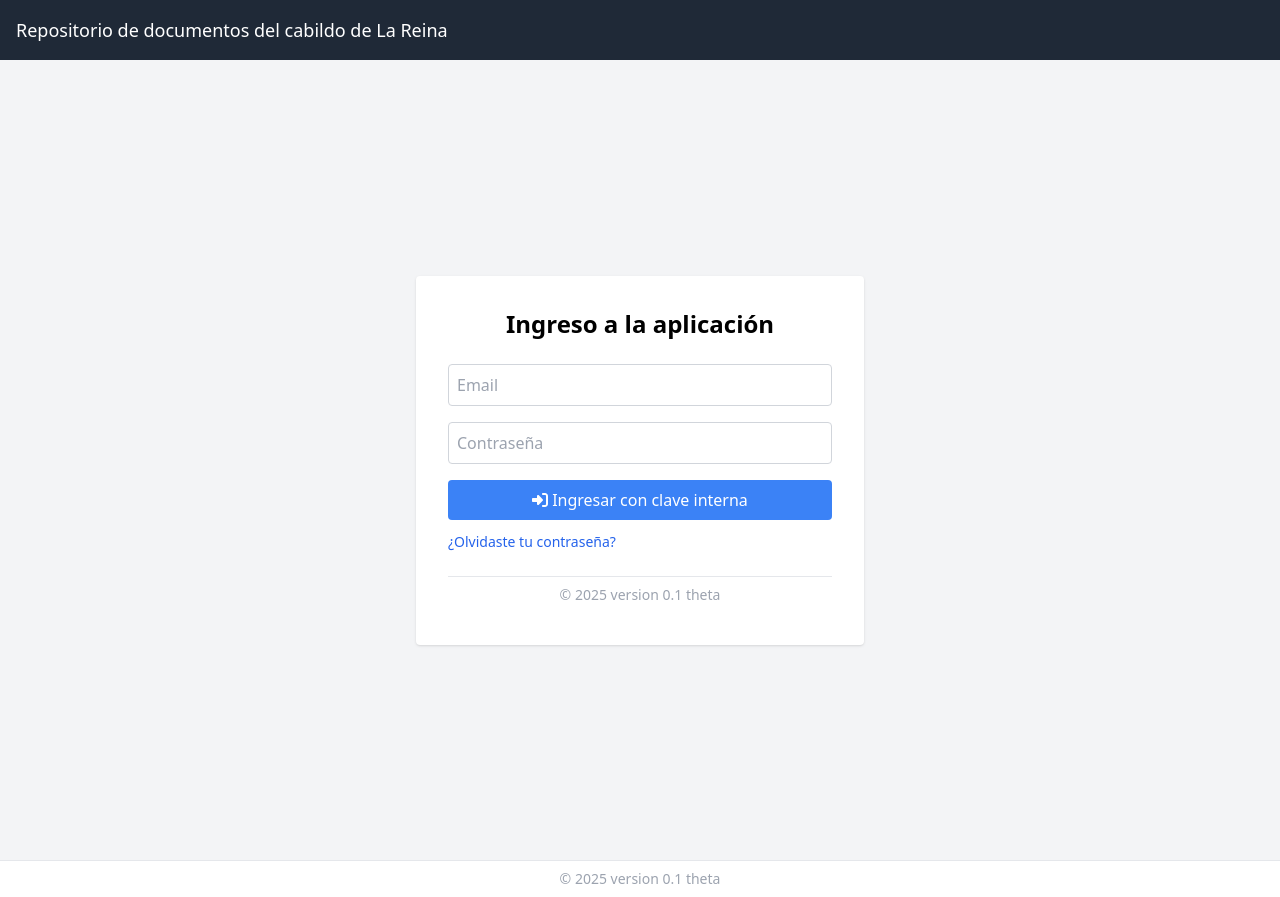
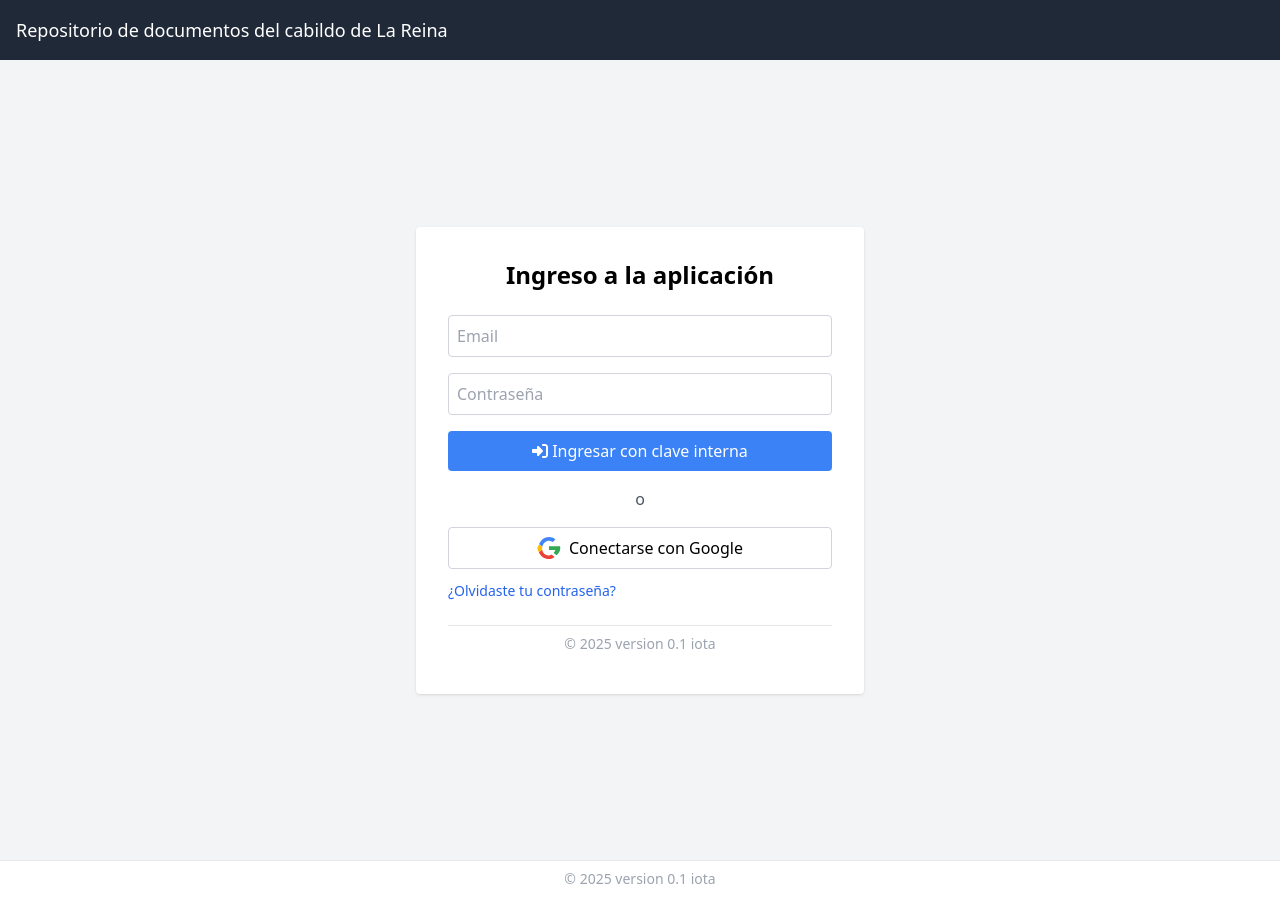
Before and after one commit to eramos-ui/repoLR, a Next.js app: page /login in a window 1280 px wide. Built offline with nearby package versions, Linux system fonts and the light colour scheme; no server answers.

Commit message:
0.1 iota

```diff
--- a/app/login/page.tsx
+++ b/app/login/page.tsx
@@ -42,7 +42,9 @@ export default function LoginPage() {
       setSubmitting(false);
     }
   };
-
+  const handleSocialLogin = async (provider: string) => {
+    await signIn(provider, { callbackUrl: '/' });
+  };
   return (
     <div className="flex justify-center items-center min-h-screen bg-gray-100">
       <div className="max-w-md w-full bg-white p-8 rounded shadow">
@@ -78,6 +80,38 @@ export default function LoginPage() {
             <FontAwesomeIcon icon={faSignInAlt} className="mr-1" />
             {submitting ? "Ingresando..." : "Ingresar con clave interna"}
           </button>
+
+              <div className="my-4 text-center text-gray-600">o</div>
+              <button
+                onClick={() => handleSocialLogin('google')}
+                className="w-full bg-white text-black border border-gray-300 px-4 py-2 rounded hover:bg-gray-100 mb-4 flex items-center justify-center"
+              >
+                <svg
+                  className="mr-2"
+                  xmlns="http://www.w3.org/2000/svg"
+                  viewBox="0 0 48 48"
+                  width="24px"
+                  height="24px"
+                >
+                  <path
+                    fill="#4285F4"
+                    d="M24 9.5c3.5 0 6 1.5 7.4 2.7l5.5-5.4C32.8 3.4 28.7 2 24 2 14.7 2 7.2 8.1 4.2 16.7l6.5 5C12.3 14.4 17.6 9.5 24 9.5z"
+                  />
+                  <path
+                    fill="#34A853"
+                    d="M46.5 24.5c0-1.3-.1-2.6-.4-3.9H24v7.4h12.7c-.5 2.3-1.9 4.2-3.8 5.5l6.2 4.8C43.7 34.5 46.5 29.9 46.5 24.5z"
+                  />
+                  <path
+                    fill="#FBBC05"
+                    d="M10.7 29.1C9.8 26.8 9.8 24.2 10.7 21.9l-6.5-5C2.2 20.5 1 22.8 1 25.5c0 2.7 1.2 5 3.2 6.6l6.5-5z"
+                  />
+                  <path
+                    fill="#EA4335"
+                    d="M24 46c4.6 0 8.5-1.5 11.3-4.1l-6.2-4.8c-1.7 1.1-3.9 1.7-6.1 1.7-6.3 0-11.6-4.9-12.7-11.3l-6.5 5C7.2 40.9 14.7 46 24 46z"
+                  />
+                </svg>
+                Conectarse con Google
+              </button>
         </form>
 
         <div className="mt-3 flex justify-between text-sm">
--- a/components/general/Footer.tsx
+++ b/components/general/Footer.tsx
@@ -1,4 +1,4 @@
-const version='0.1 theta';
+const version='0.1 iota';
 export const Footer = () => (
     <footer className="text-center text-gray-400 text-sm py-2 border-t">
       © {new Date().getFullYear()}  version {version}
--- a/pages/api/files/[id].ts
+++ b/pages/api/files/[id].ts
@@ -7,7 +7,7 @@ import { ObjectId } from 'mongodb';
 import { getBucket  } from "@/lib/db";
 
 // Next no necesita parsear body en GET; lo desactivamos por si acaso
-export const config = { api: { bodyParser: false } };
+export const config = { api: { bodyParser: false,  responseLimit: false, } };
 
 function encodeRFC5987(str: string) {
   return encodeURIComponent(str)
@@ -16,14 +16,9 @@ function encodeRFC5987(str: string) {
     .replace(/%20/g, '+');
 }
 
-function shouldInline(contentType: string) {
-  return (
-    contentType.startsWith('image/') ||
-    contentType.startsWith('audio/') ||
-    contentType.startsWith('video/') ||
-    contentType === 'application/pdf'
-  );
-}
+function shouldInline(ct: string) {
+    return ct.startsWith('image/') || ct.startsWith('audio/') || ct.startsWith('video/') || ct === 'application/pdf';
+  }
 
 export default async function handler(req: NextApiRequest, res: NextApiResponse) {
   if (req.method !== 'GET') {
@@ -52,23 +47,17 @@ export default async function handler(req: NextApiRequest, res: NextApiResponse)
 
     // Si pasas ?download=1 en la URL, fuerza descarga
     const forceDownload = req.query.download === '1';
-    const dispType = !forceDownload && shouldInline(contentType) ? 'inline' : 'attachment';
+    const disp = !forceDownload && shouldInline(contentType) ? 'inline' : 'attachment';
 
     // Headers
     res.setHeader('Content-Type', contentType);
-    if (typeof length === 'number') {
-      res.setHeader('Content-Length', String(length));
-    }
-    res.setHeader(
-      'Content-Disposition',
-      `${dispType}; filename="${filename}"; filename*=UTF-8''${encodeRFC5987(filename)}`
-    );
-    // Ajusta tu estrategia de caché:
+    if (typeof length === 'number') res.setHeader('Content-Length', String(length));
+    res.setHeader('Content-Disposition', `${disp}; filename="${filename}"; filename*=UTF-8''${encodeRFC5987(filename)}`);
     res.setHeader('Cache-Control', 'public, max-age=86400, immutable');
 
     // Stream de descarga desde GridFS
     const stream = bucket.openDownloadStream(new ObjectId(id));
-
+    // Ajusta tu estrategia de caché:
     stream.on('error', (err) => {
       console.error('GridFS stream error:', err);
       // si ya se enviaron headers, solo finaliza la respuesta
```
